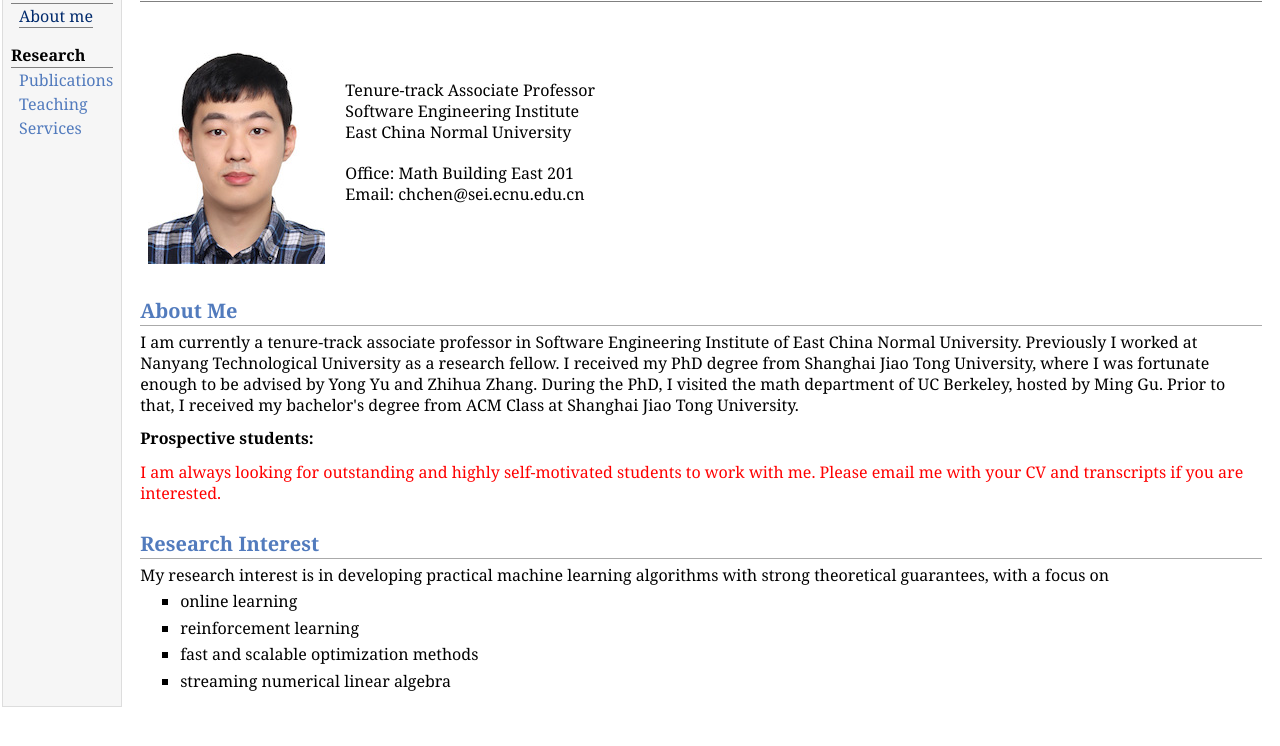
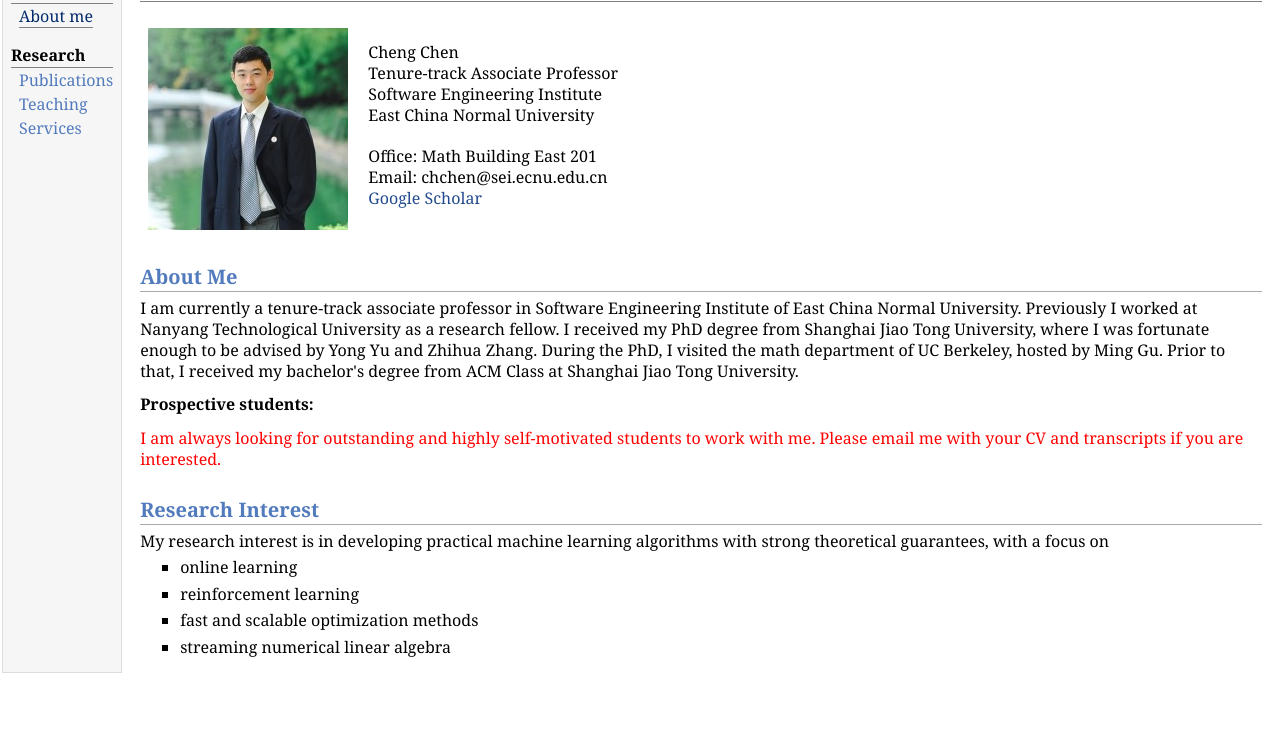
Before and after one commit to chengchen8/chengchen8.github.io, a plain HTML site: page index.html in a window 1280 px wide. Shown: the part 48-794 px from the top of the page. Drawn offline with Linux system fonts and the light colour scheme.

Commit message:
update photo

```diff
--- a/index.html
+++ b/index.html
@@ -25,8 +25,10 @@
 </h1>
 </div>
 <table class="imgtable"><tr><td>
-<img src="photo.jpeg" alt="Cheng Chen" />&nbsp;</td>
-<td align="left"><p>Tenure-track Associate Professor<br />
+<img src="photo2.jpg" alt="Cheng Chen" />&nbsp;</td>
+<td align="left"><p>Cheng Chen<br />
+
+Tenure-track Associate Professor<br />
 
 Software Engineering Institute<br />
 
@@ -34,7 +36,9 @@ East China Normal University<br /><br />
 
 Office: Math Building East 201<br />
 
-Email: chchen@sei.ecnu.edu.cn
+Email: chchen@sei.ecnu.edu.cn<br />
+
+<a href="https://scholar.google.com/citations?user=MB4a3dgAAAAJ&amp;hl=en">Google Scholar</a>
 </p>
 </td></tr></table>
 <h2>About Me
```
Also changed, not shown: publications.html (+9 -0 lines), photo2.jpg (added), 2 other files.
